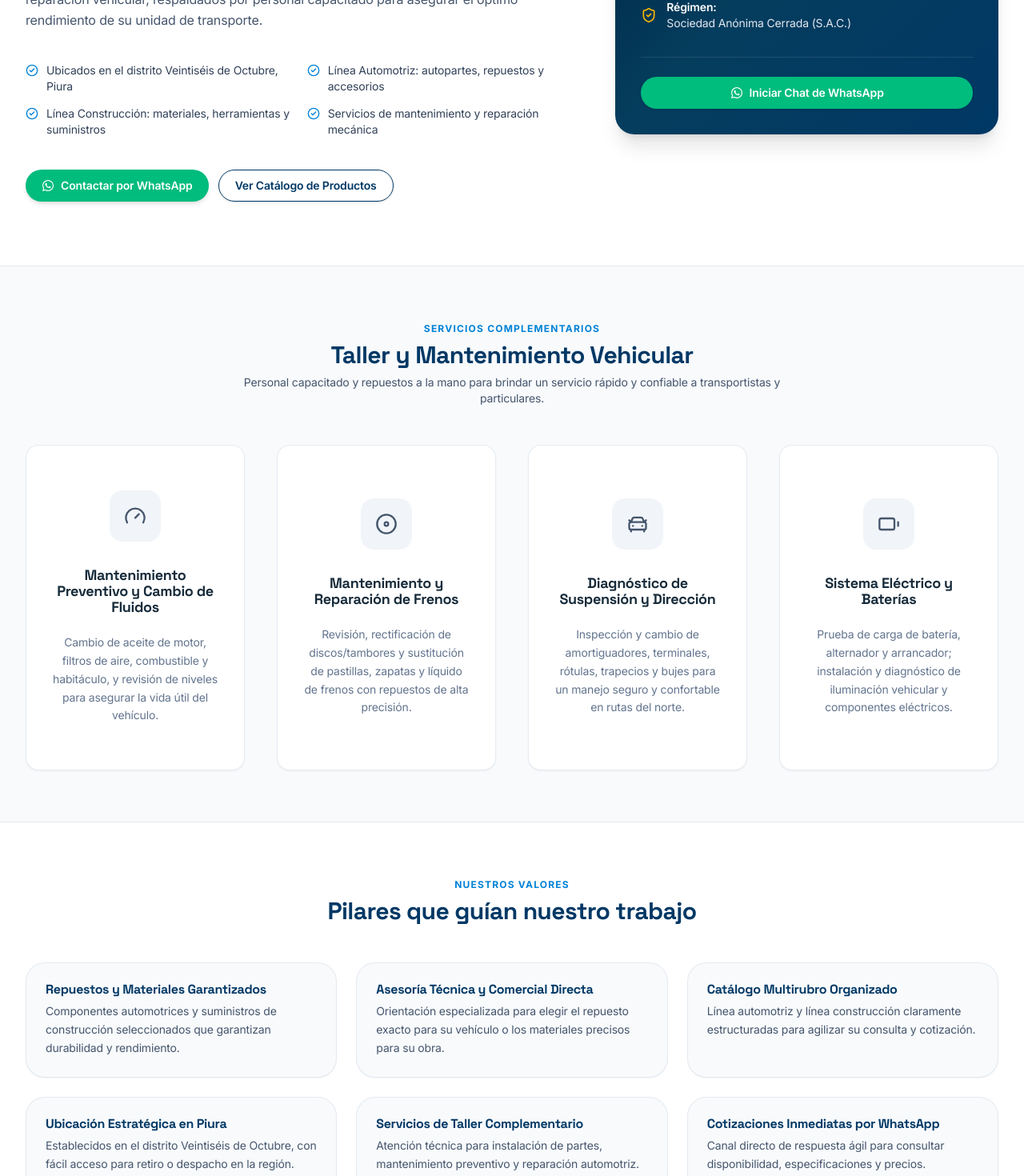
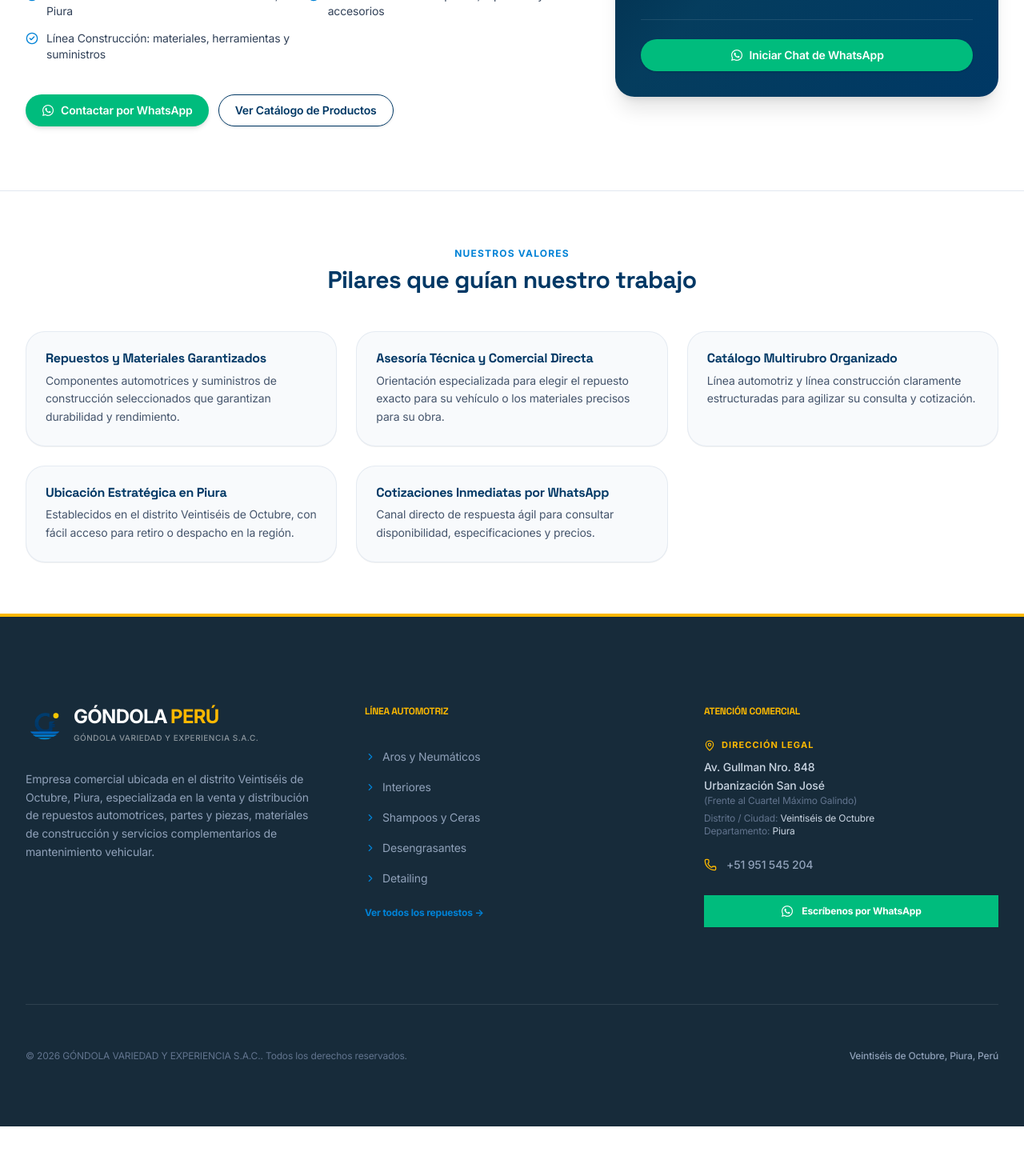
Before and after one commit to Jerowaree/gondolaperu, a React (Vite) app: page /nosotros in a window 1280 px wide. Shown: the part 960-2430 px from the top of the page at 80% size. After the commit the page ends 2368 px from the top, so only its background shows below. Built offline with nearby package versions, Linux system fonts and the light colour scheme.

Commit message:
Remove services from about page

```diff
--- a/src/data/company.ts
+++ b/src/data/company.ts
@@ -14,7 +14,6 @@ export const company: CompanyInfo = {
   description: [
     'GÓNDOLA VARIEDAD Y EXPERIENCIA S.A.C. (GÓNDOLA PERÚ) es una empresa comercial consolidada en el distrito Veintiséis de Octubre, Piura, enfocada en satisfacer las necesidades comerciales, técnicas y operativas de clientes y negocios en el norte del país.',
     'Nuestra actividad se concentra en dos líneas comerciales estratégicas: la Línea Automotriz, que abarca una amplia gama de repuestos, partes mecánicas, componentes y accesorios para diversos tipos de vehículos; y la Línea Construcción, orientada al suministro de materiales, herramientas y artículos indispensables para obras y proyectos.',
-    'Como valor complementario, brindamos servicios especializados de mantenimiento y reparación vehicular, respaldados por personal capacitado para asegurar el óptimo rendimiento de su unidad de transporte.',
   ],
   district: 'Veintiséis de Octubre',
   city: 'Piura',
@@ -110,12 +109,6 @@ export const benefits: BenefitItem[] = [
     description: 'Establecidos en el distrito Veintiséis de Octubre, con fácil acceso para retiro o despacho en la región.',
   },
   {
-    id: 'servicios',
-    icon: 'Wrench',
-    title: 'Servicios de Taller Complementario',
-    description: 'Atención técnica para instalación de partes, mantenimiento preventivo y reparación automotriz.',
-  },
-  {
     id: 'rapidez',
     icon: 'Zap',
     title: 'Cotizaciones Inmediatas por WhatsApp',
--- a/src/pages/AboutPage.tsx
+++ b/src/pages/AboutPage.tsx
@@ -1,5 +1,4 @@
 import { Helmet } from 'react-helmet-async'
-import { motion } from 'framer-motion'
 import { MapPin, Phone, ShieldCheck, CheckCircle2, Building2, Shield } from 'lucide-react'
 import { FaWhatsapp } from 'react-icons/fa'
 import { MainLayout } from '@/components/layout/MainLayout'
@@ -7,7 +6,6 @@ import { Container } from '@/components/ui/Container'
 import { PageHeader } from '@/components/ui/PageHeader'
 import { Button } from '@/components/ui/Button'
 import { company, benefits } from '@/data/company'
-import { serviceIcons } from '@/components/home/ServicesSection'
 import { siteConfig, buildWhatsAppUrl, whatsappConfig } from '@/config/site'
 
 export default function AboutPage() {
@@ -19,14 +17,14 @@ export default function AboutPage() {
         <title>Sobre Nosotros — {siteConfig.name}</title>
         <meta
           name="description"
-          content={`Conoce a ${company.legalName} (${company.tradeName}), empresa comercial especializada en repuestos automotrices, materiales de construcción y mantenimiento vehicular en Piura, Perú.`}
+          content={`Conoce a ${company.legalName} (${company.tradeName}), empresa comercial especializada en repuestos automotrices y materiales de construcción en Piura, Perú.`}
         />
       </Helmet>
 
       <PageHeader
         badge="Nuestra Empresa"
         title="Acerca de GÓNDOLA PERÚ"
-        subtitle="Empresa comercial formal perteneciente a GÓNDOLA VARIEDAD Y EXPERIENCIA S.A.C., dedicada a brindar soluciones integrales en repuestos automotrices, materiales de construcción y servicios de taller."
+        subtitle="Empresa comercial formal perteneciente a GÓNDOLA VARIEDAD Y EXPERIENCIA S.A.C., dedicada a brindar soluciones integrales en repuestos automotrices y materiales de construcción."
         breadcrumbs={[{ label: 'Nosotros' }]}
       />
 
@@ -64,10 +62,6 @@ export default function AboutPage() {
                 <div className="flex items-start gap-2.5 text-xs sm:text-sm text-slate-700">
                   <CheckCircle2 className="w-4 h-4 text-[#0082D6] shrink-0 mt-0.5" />
                   <span>Línea Construcción: materiales, herramientas y suministros</span>
-                </div>
-                <div className="flex items-start gap-2.5 text-xs sm:text-sm text-slate-700">
-                  <CheckCircle2 className="w-4 h-4 text-[#0082D6] shrink-0 mt-0.5" />
-                  <span>Servicios de mantenimiento y reparación mecánica</span>
                 </div>
               </div>
 
@@ -129,7 +123,7 @@ export default function AboutPage() {
                     <Shield className="w-5 h-5 text-[#FCB800] shrink-0" />
                     <div>
                       <span className="font-semibold block text-white">Líneas de Negocio:</span>
-                      <span className="text-slate-200">Automotriz, Construcción y Mantenimiento</span>
+                      <span className="text-slate-200">Automotriz y Construcción</span>
                     </div>
                   </div>
 
@@ -159,51 +153,6 @@ export default function AboutPage() {
         </Container>
       </section>
 
-      {/* Servicios Automotrices Complementarios */}
-      <section className="py-16 bg-[#f8fafc] border-t border-slate-200">
-        <Container>
-          <div className="text-center max-w-2xl mx-auto mb-12">
-            <span className="text-xs font-bold uppercase tracking-widest text-[#0082D6]">
-              Servicios Complementarios
-            </span>
-            <h2 className="text-2xl sm:text-3xl font-extrabold text-[#003865] mt-1">
-              Taller y Mantenimiento Vehicular
-            </h2>
-            <p className="mt-2 text-sm text-slate-600">
-              Personal capacitado y repuestos a la mano para brindar un servicio rápido y confiable a transportistas y particulares.
-            </p>
-          </div>
-
-          <div className="grid grid-cols-1 sm:grid-cols-2 lg:grid-cols-4 gap-6 sm:gap-10">
-            {company.services.map((s, idx) => {
-              const ServiceIcon = serviceIcons[s.icon] ?? serviceIcons.Wrench
-              return (
-                <motion.div
-                  key={s.id}
-                  initial={{ opacity: 0, y: 24 }}
-                  whileInView={{ opacity: 1, y: 0 }}
-                  viewport={{ once: true, margin: '-40px' }}
-                  transition={{ duration: 0.45, delay: idx * 0.08, ease: 'easeOut' }}
-                  className="bg-white rounded-2xl border border-slate-200/80 px-6 py-12 sm:px-8 sm:py-14 flex flex-col items-center text-center shadow-[0_1px_2px_rgba(16,24,40,0.05)]"
-                >
-                  <div className="flex-1 flex flex-col items-center justify-center">
-                    <div className="w-16 h-16 rounded-2xl bg-slate-100 text-slate-600 flex items-center justify-center mb-8">
-                      <ServiceIcon className="w-7 h-7" />
-                    </div>
-                    <h3 className="font-bold text-base sm:text-lg text-[#172B3A] mb-6 leading-snug">
-                      {s.title}
-                    </h3>
-                    <p className="text-xs sm:text-sm text-slate-500 leading-relaxed">
-                      {s.description}
-                    </p>
-                  </div>
-                </motion.div>
-              )
-            })}
-          </div>
-        </Container>
-      </section>
-
       {/* Pilares y beneficios */}
       <section className="py-16 bg-white border-t border-slate-200">
         <Container>
```
